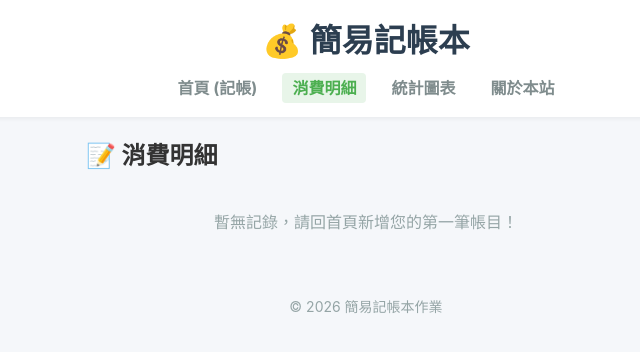
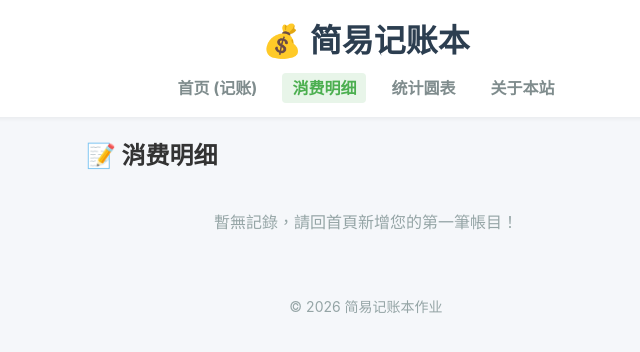
Before and after one commit to allan601/accounting-project, a plain HTML site: page records.html in a window 1280 px wide. Shown: the full height of the page, 274-914 px from the left. Drawn offline with Linux system fonts and the light colour scheme.

Commit message:
Seventh commit ：character conversion

```diff
--- a/records.html
+++ b/records.html
@@ -3,18 +3,18 @@
 <head>
     <meta charset="UTF-8">
     <meta name="viewport" content="width=device-width, initial-scale=1.0">
-    <title>消費明細 - 簡易記帳本</title>
+    <title>消费明细 - 简易记账本</title>
     <link rel="stylesheet" href="style.css">
 </head>
 <body>
     <header>
-        <h1>💰 簡易記帳本</h1>
-        <nav aria-label="主選單">
+        <h1>💰 简易记账本</h1>
+        <nav aria-label="主菜单">
             <ul>
-                <li><a href=" ">首頁 (記帳)</a ></li>
-                <li><a href="records.html" aria-current="page">消費明細</a ></li>
-                <li><a href="stats.html">統計圖表</a ></li>
-                <li><a href="about.html">關於本站</a ></li>
+                <li><a href="index.html">首页 (记账)</a ></li>
+                <li><a href="records.html" aria-current="page">消费明细</a ></li>
+                <li><a href="stats.html">统计圆表</a ></li>
+                <li><a href="about.html">关于本站</a ></li>
             </ul>
         </nav>
     </header>
@@ -22,16 +22,16 @@
     <main class="container">
         <section>
             <div class="list-header">
-                <h2>📝 消費明細</h2>
+                <h2>📝 消费明细</h2>
             </div>
             <ul class="record-list" id="record-list">
-                <!-- 記錄將由 JS 動態生成 -->
+                <!-- 记录将由 JS 动态生成 -->
             </ul>
         </section>
     </main>
 
     <footer>
-        <p>&copy; 2026 簡易記帳本作業</p >
+        <p>&copy; 2026 简易记账本作业</p >
     </footer>
 
     <script>
```
